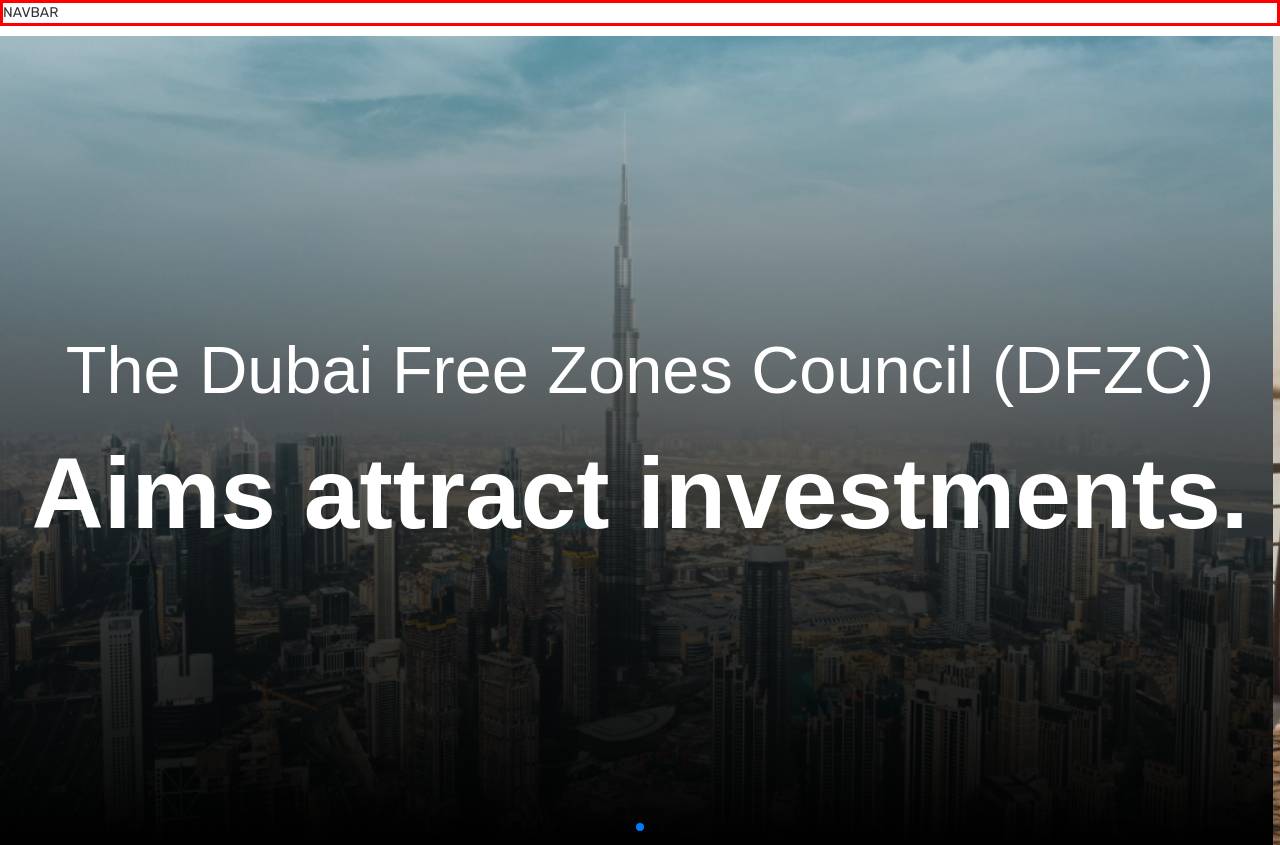
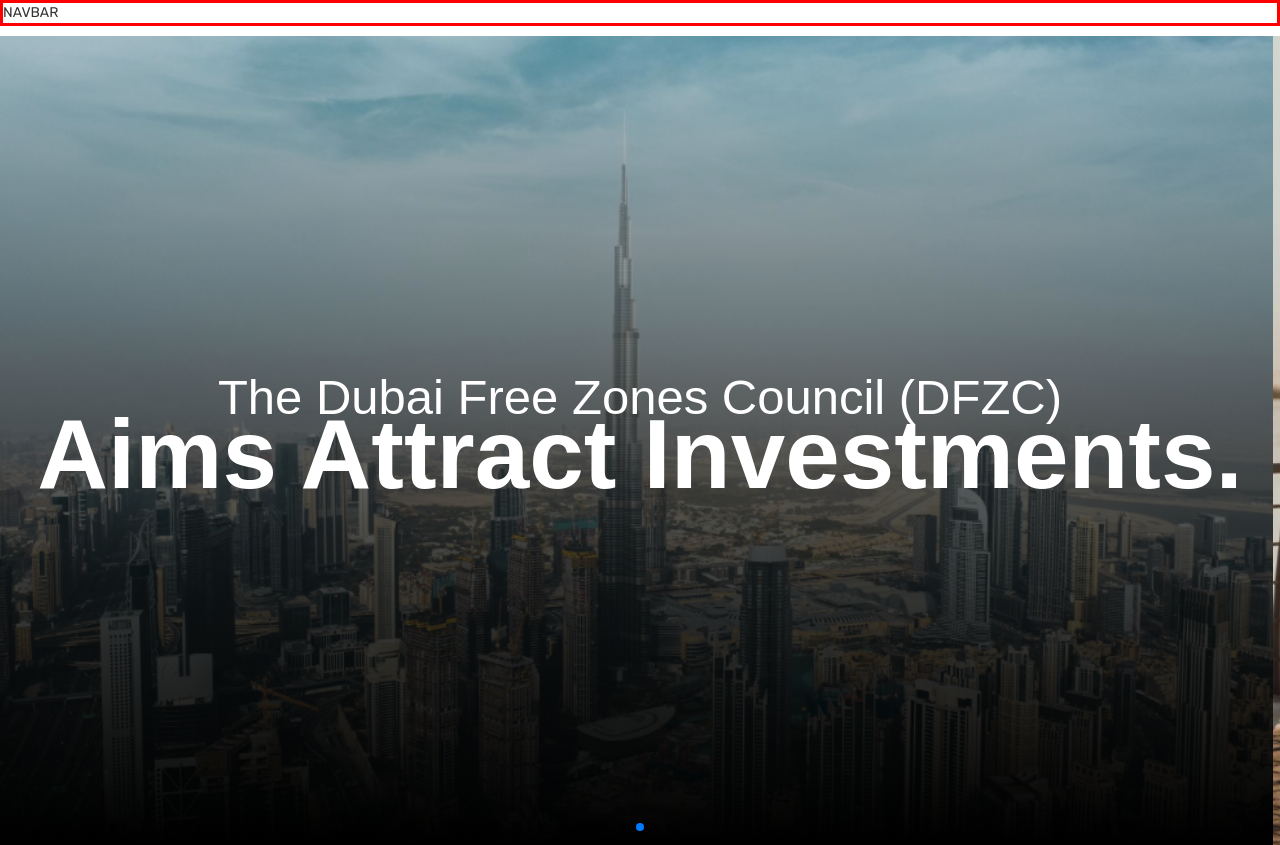
Before and after one commit to anassabbagh7/DFZC, a plain HTML site: page HTML.html in a window 1280 px wide. Shown: the top 845 px of the page. Drawn offline with nearby package versions, Linux system fonts and the light colour scheme; animation ran at ten frames a second; a script that the page names is missing; a web font is replaced by a local one.

Commit message:
Update CSS.css

```diff
--- a/CSS.css
+++ b/CSS.css
@@ -14,7 +14,6 @@
 }
 html {
   scroll-behavior: smooth;
-  overflow-x: hidden;
 }
 
 .swiper {
@@ -27,7 +26,6 @@ html {
   justify-content: center;
   align-items: center;
 }
-
 .Title {
   font-size: 40pt;
   font-family: "Inter", sans-serif;
@@ -50,27 +48,24 @@ ul {
 
 .Main_Slider_Header {
   background: linear-gradient(rgb(61, 112, 136, 0.2) 0%, rgb(0, 0, 0, 1) 100%);
-  z-index: 1;
   position: absolute;
   height: 100%;
   width: 100%;
   user-select:none ;
 }
-.Main_Slider_Header_Items{
-  border: blue solid;
-
-}
 .Main_Slider_Header_Text {
   font-family: "Zain", sans-serif;
-  font-weight: 400;
-  font-size: 50pt;
+  font-weight: 200;
+  font-size: 3.5em;
   color: white;
-
+  text-transform: capitalize;
+  margin-bottom: -4%;
 }
 .Main_Slider_Header_Text_Bold {
   font-family: "Zain", sans-serif;
   font-weight: 700;
-  font-size: 75pt;
+  font-size: 7em;
+  text-transform: capitalize;
   color: white;
 }
 .About_Us_Outer_Div {
```
